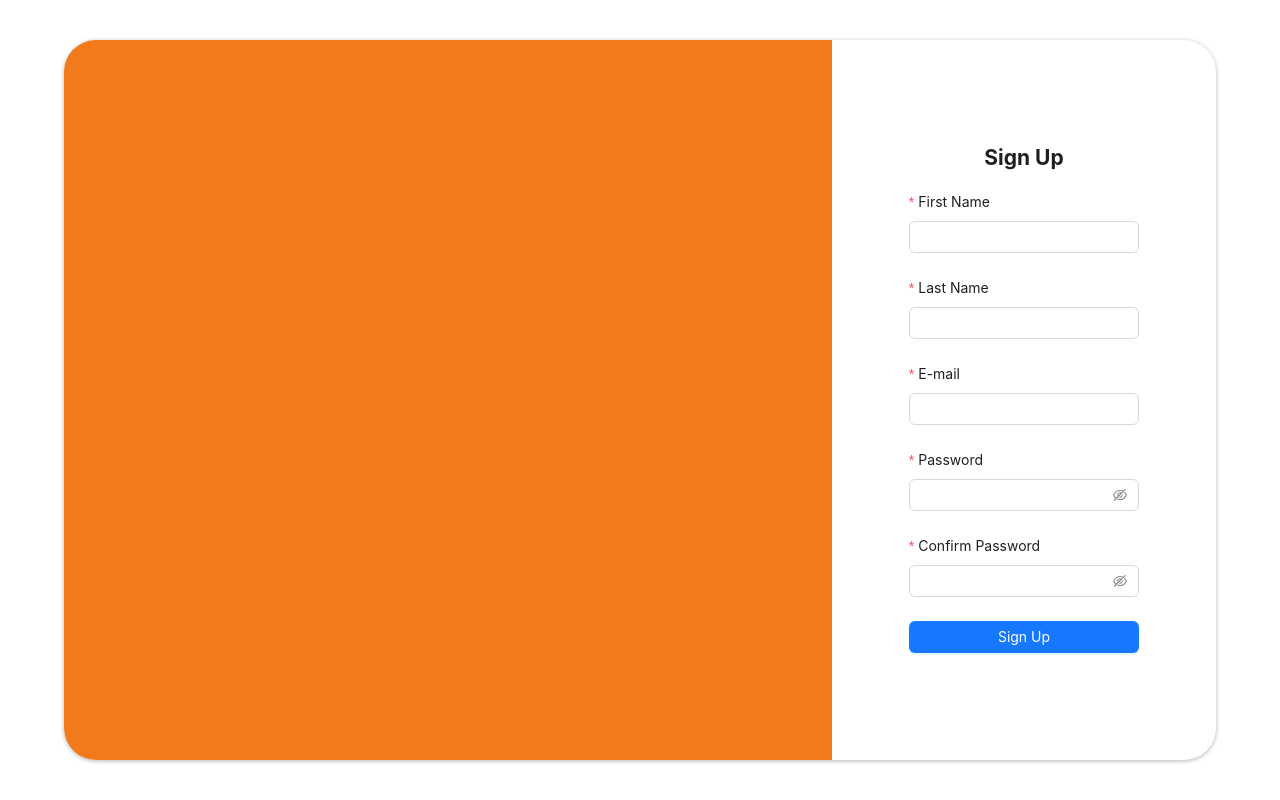
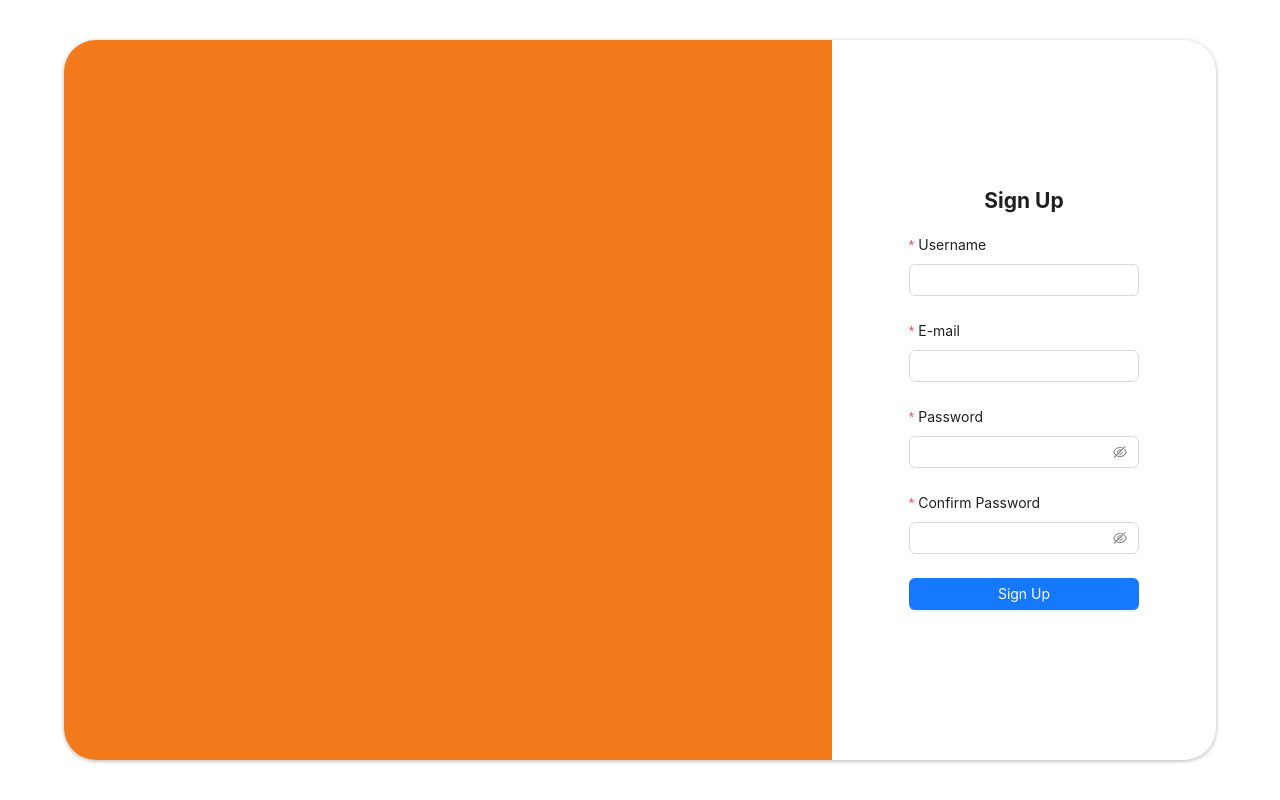
Before and after one commit to Bunyamin-35/e-commerce_app, a React (Create React App) app in the folder client/: page /register in a window 1280 px wide. Built offline with nearby package versions, Linux system fonts and the light colour scheme.

Commit message:
E-commerce App | Register process completed in client base.

```diff
--- a/client/src/api.jsx
+++ b/client/src/api.jsx
@@ -11,3 +11,9 @@ export const fetchProduct = async (product_id) => {
 
     return data;
 }
+
+export const registerUser = async (input) => {
+    const {data} = await axios.post("http://localhost:4000/backend/auth/register",input);
+
+    return data;
+}
--- a/client/src/pages/Detail/index.jsx
+++ b/client/src/pages/Detail/index.jsx
@@ -10,14 +10,11 @@ const Detail = () => {
 
     const { product_id } = useParams();
 
-    const { isLoading, error, data } = useQuery(["product", product_id], () => fetchProduct(product_id)
-    )
+    const { isLoading, error, data } = useQuery(["product", product_id], () => fetchProduct(product_id));
 
     if (isLoading) return 'Loading...'
 
     if (error) return 'An error has occurred: ' + error.message;
-
-    console.log(data);
     return (
         <div>
             <Navbar/>
--- a/client/src/pages/auth/Register.jsx
+++ b/client/src/pages/auth/Register.jsx
@@ -1,16 +1,27 @@
 import React from 'react'
 // import { Link } from "react-router-dom"
-// import { useState } from 'react';
+import { useState } from 'react';
 
 import styles from "./index.module.css"
-import { Button, Form, Input } from 'antd';
+import { Button, Form, Input, Alert } from 'antd';
+
+import { registerUser } from '../../api';
 
 
 
 
 const Register = () => {
-  const onFinish = (values) => {
-    console.log('Success:', values);
+
+  const [error, setError] = useState("");
+
+  const onFinish = async (values) => {
+    try {
+      const registerValues = await registerUser({ username: values.username, email: values.email, password: values.password });
+      console.log(registerValues);
+    } catch (error) {
+      setError(error.response.data.message);
+    }
+
   };
   const onFinishFailed = (errorInfo) => {
     console.log('Failed:', errorInfo);
@@ -36,20 +47,25 @@ const Register = () => {
             autoComplete="off"
           >
             <h2>Sign Up</h2>
+            {error &&
+              <Alert
+                message={error}
+                banner
+              />}
             <Form.Item
               className={styles.emailinput}
-              label="First Name"
-              name="name"
+              label="Username"
+              name="username"
               rules={[
                 {
                   required: true,
-                  message: 'Please input your first name!',
+                  message: 'Please input your username!',
                 },
               ]}
             >
               <Input />
             </Form.Item>
-            <Form.Item
+            {/* <Form.Item
               className={styles.emailinput}
               label="Last Name"
               name="lastname"
@@ -61,7 +77,7 @@ const Register = () => {
               ]}
             >
               <Input />
-            </Form.Item>
+            </Form.Item> */}
             <Form.Item
               className={styles.emailinput}
               label="E-mail"
```
Also changed, not shown: 2 other files (tests, documents, lock files or other folders).
